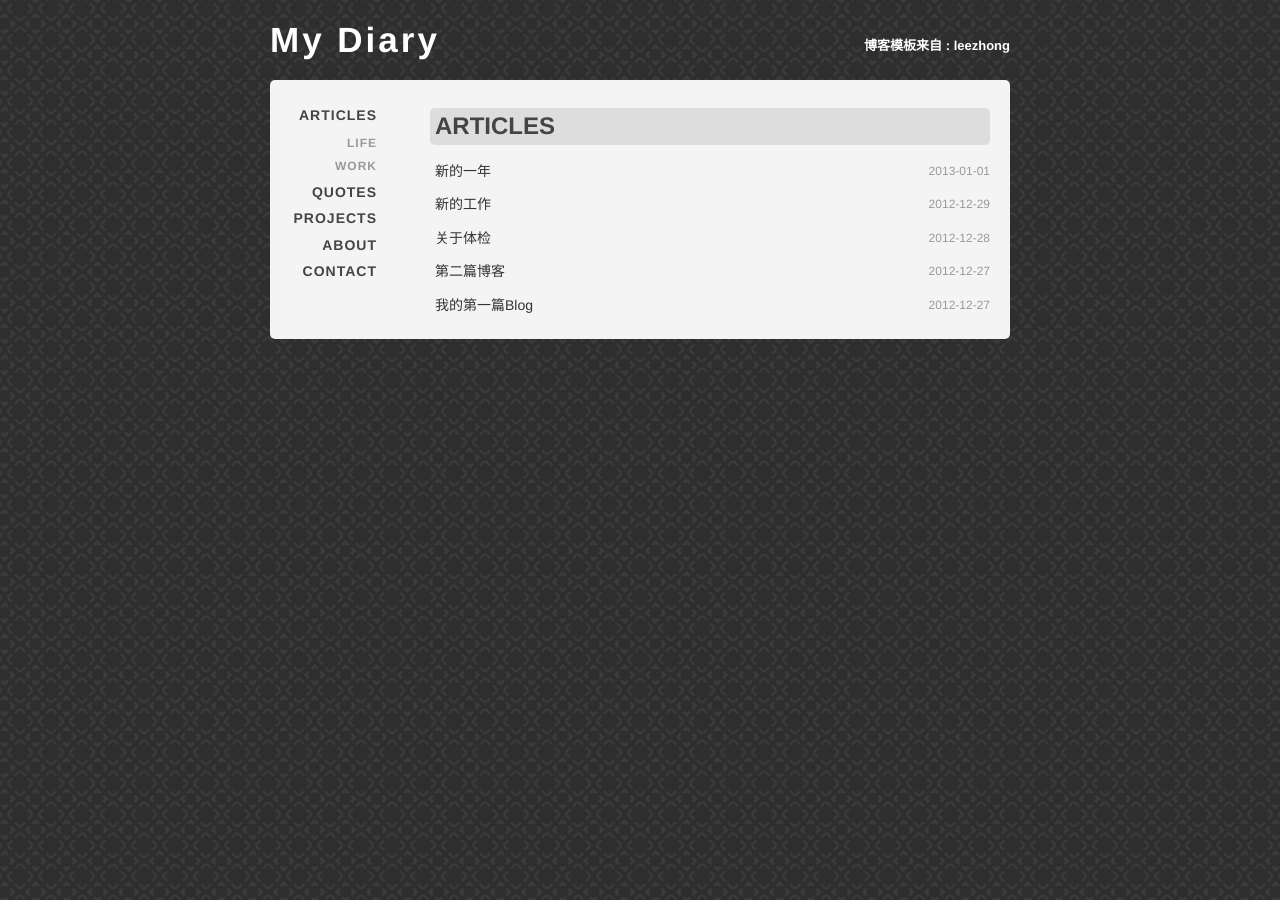
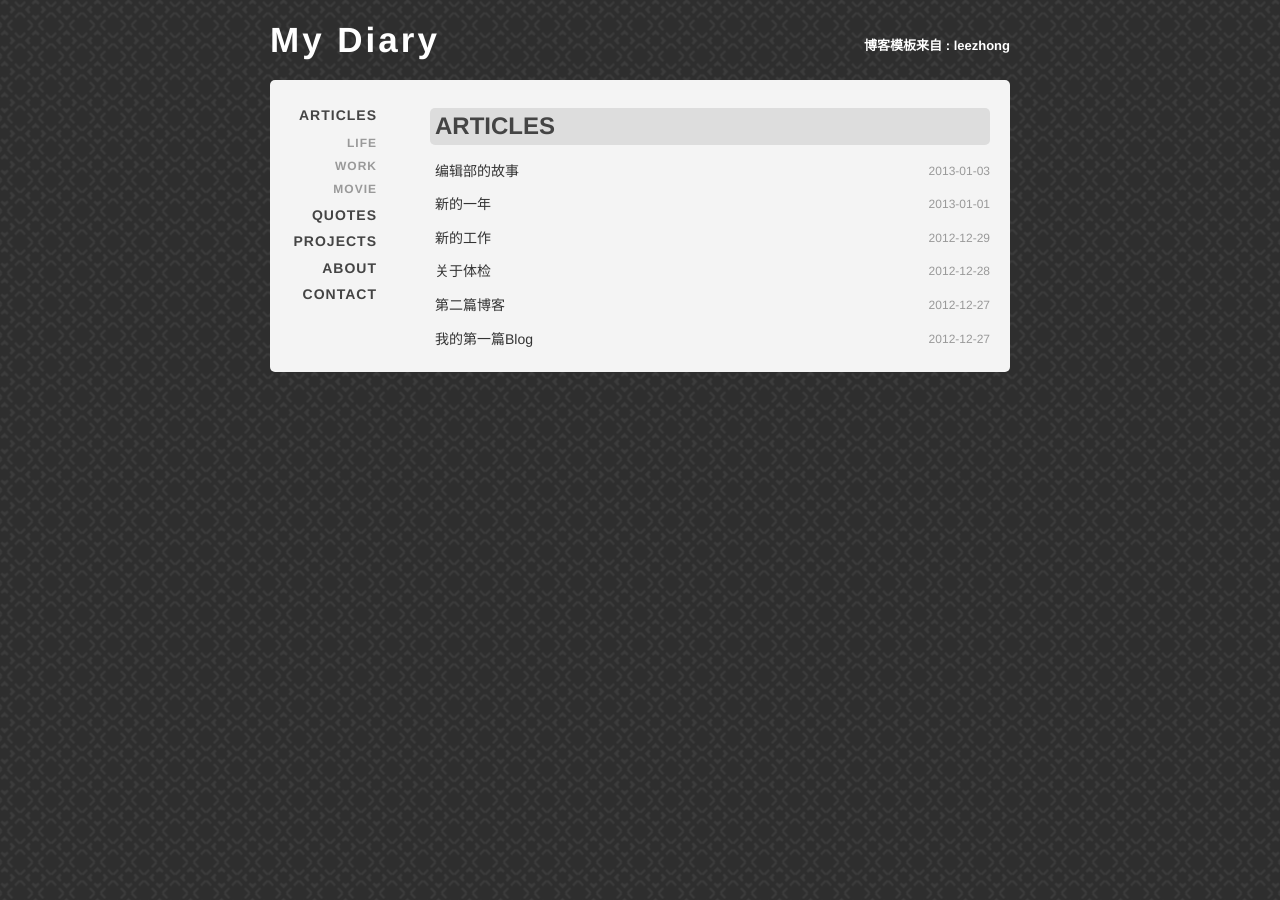
Before and after one commit to cyshi/sxs.github.com, a Jekyll site: the page built from index.html, in a window 1280 px wide. Built offline with Jekyll 4.4.1, drawn with Linux system fonts in a browser that asks for light colours; nearby versions of some CDN libraries; Markdown is read by kramdown in place of the engine named in the settings.

Commit message:
new post

```diff
--- a/_layouts/default.html
+++ b/_layouts/default.html
@@ -138,6 +138,7 @@
 	$('#feedburner').find('.info').text($.cookie('badget-feedburner'));
 }
 //*/
+
 </script>
 
 	</body>
--- /dev/null
+++ b/_posts/2013-01-03-my-way.md
@@ -0,0 +1,7 @@
+---
+layout: post
+title: 编辑部的故事
+category: movie
+---
+
+编辑部的故事，十年后看，还是有启发。
```
